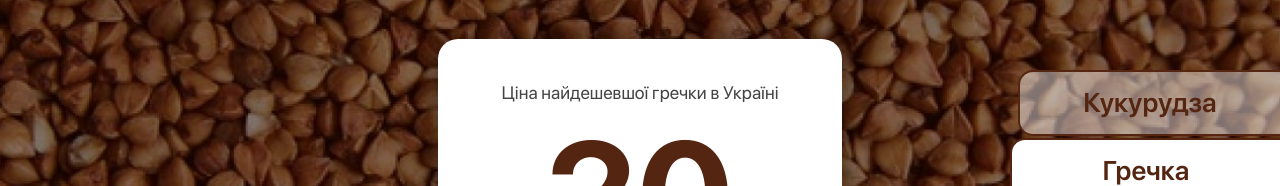
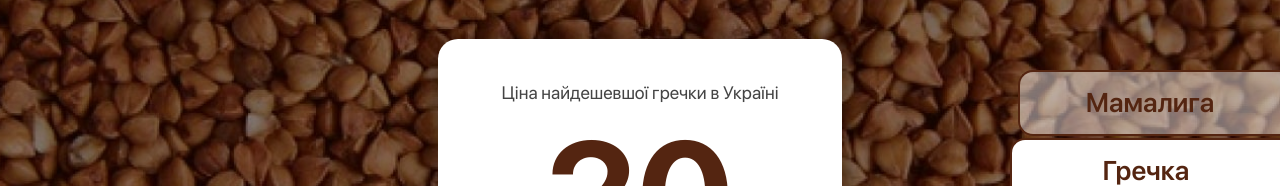
Before and after one commit to andrii256-denys/frontend-react-typescript-version, a React (Create React App) app: page / in a window 1280 px wide. Shown: the part 211-397 px from the top of the page. Built offline with nearby package versions, Linux system fonts and the light colour scheme.

Commit message:
updated linguistics

```diff
--- a/src/Components/MainScreen/MainScreen.tsx
+++ b/src/Components/MainScreen/MainScreen.tsx
@@ -1,7 +1,7 @@
 import React from 'react';
 import { useTypedSelector } from '../../hooks/useTypedSelector';
 
-import { NOMINATIVE_CASE } from '../../constants/linguistics';
+import { CASUS_NOMINATIVUS } from '../../constants/linguistics';
 import { Navigation } from '../Navigation';
 
 import './MainScreen.scss';
@@ -12,7 +12,7 @@ export const MainScreen: React.FunctionComponent = () => {
 	return (
 		<article className={`MainScreen MainScreen--${category}`}>
 			<p className="MainScreen__title">
-				{NOMINATIVE_CASE[category]}
+				{CASUS_NOMINATIVUS[category]}
 			</p>
 
 			<div className="MainScreen__second-row">
--- a/src/Components/Navigation/Navigation.tsx
+++ b/src/Components/Navigation/Navigation.tsx
@@ -2,7 +2,7 @@ import React from 'react';
 import classNames from 'classnames';
 
 import { CategoryType } from '../../types/CategoryType';
-import { NOMINATIVE_CASE } from '../../constants/linguistics';
+import { CASUS_NOMINATIVUS } from '../../constants/linguistics';
 import { POSSIBLE_CATEGORIES } from '../../constants/POSSIBLE_CATEGORIES';
 import { useTypedSelector } from '../../hooks/useTypedSelector';
 import { useActions } from '../../hooks/useActions';
@@ -26,7 +26,7 @@ const Link: React.FunctionComponent<LinkPropsType> = ({ itsCategory, activeCateg
 				className={`Navigation__button Navigation__button--${activeCategory}-mode`}
 				onClick={() => updateCategory(itsCategory)}
 			>
-				{NOMINATIVE_CASE[itsCategory]}
+				{CASUS_NOMINATIVUS[itsCategory]}
 			</button>
 		</li>
 	)
--- a/src/constants/linguistics.ts
+++ b/src/constants/linguistics.ts
@@ -1,13 +1,21 @@
 import { CategoryType } from '../types/CategoryType';
 
-type NominativeCaseType = {
+type LinguisticType = {
 	[key in CategoryType]: string;
 }
 
-export const NOMINATIVE_CASE: NominativeCaseType = { // this is Називний Відмінок in Ukrainian language
-	corn: 'Кукурудза',
+export const CASUS_NOMINATIVUS: LinguisticType = { // this is Називний Відмінок in Ukrainian language
+	corn: 'Мамалига',
 	buckwheat: 'Гречка',
 	rice: 'Рис',
 	barley: 'Ячмінь',
 	wheat: 'Пшениця',
 }
+
+export const CHEAPER_CASUS_GENETIVUS: LinguisticType = { // this is найдешевш.. Родовий відмінок in Ukrainian language
+	corn: 'найдешевшої мамалиги',
+	buckwheat: 'найдешевшої гречки',
+	rice: 'найдешевшого рису',
+	barley: 'найдешевшого ячменю',
+	wheat: 'найдешевшої пшениці',
+}
```
